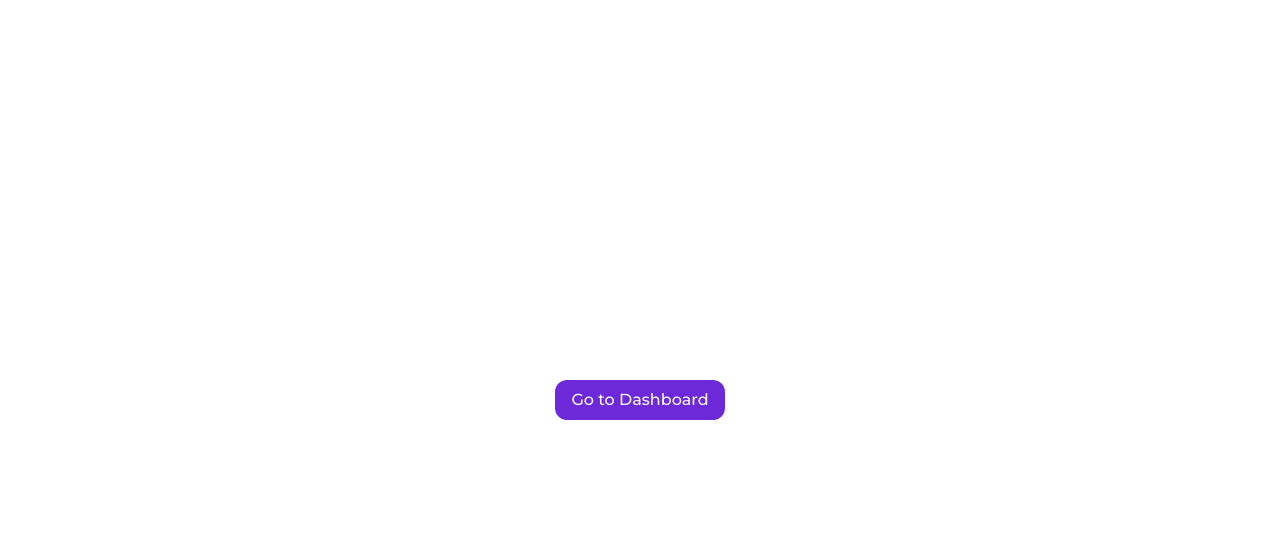
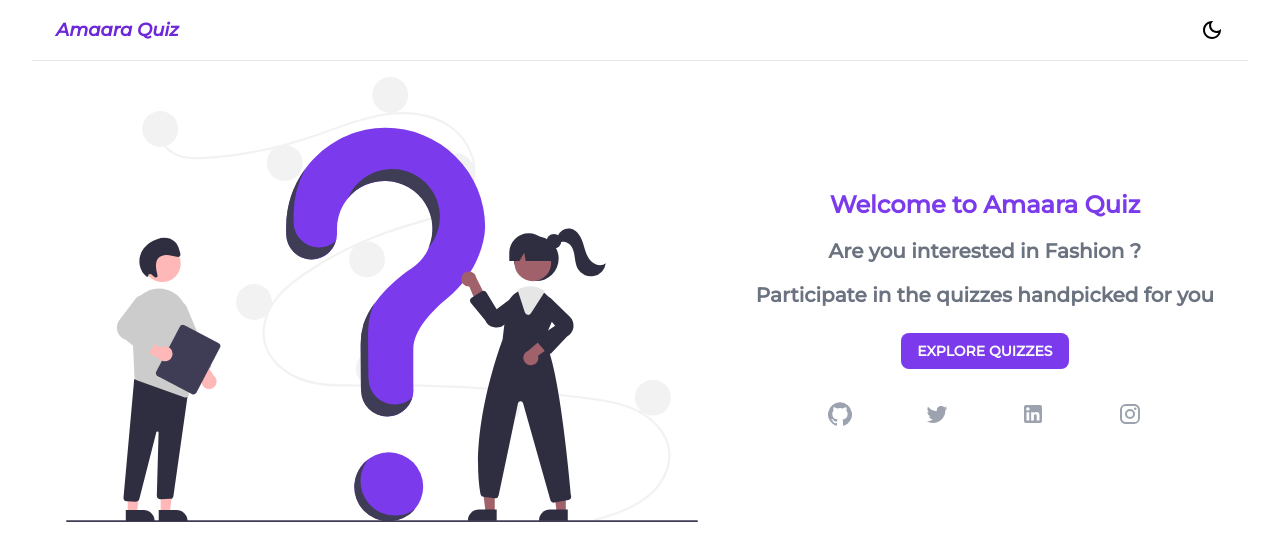
Before and after one commit to sruthiragupathy/Quiz-Master, a React (Create React App) app: page / in a window 1280 px wide. Shown: the top 560 px of the page. Built offline with nearby package versions, Linux system fonts and the light colour scheme.

Commit message:
feat - Add Home Page

```diff
--- a/package.json
+++ b/package.json
@@ -11,6 +11,7 @@
 		"@testing-library/user-event": "^12.8.3",
 		"@types/jest": "^26.0.23",
 		"@types/node": "^12.20.12",
+		"@types/reach__router": "^1.3.7",
 		"@types/react": "^17.0.5",
 		"@types/react-dom": "^17.0.4",
 		"autoprefixer": "^9.8.6",
--- a/src/App.tsx
+++ b/src/App.tsx
@@ -1,29 +1,18 @@
 import React from 'react';
 import './App.css';
 import './index.css';
-import { Dashboard, Quiz } from './Components/index';
-import { Routes, Route, Link } from 'react-router-dom';
+import { Dashboard, Quiz, Home } from './Components/index';
+import { Routes, Route } from 'react-router-dom';
 import { Scoreboard } from './Components/Scoreboard/Scoreboard';
-const Nav = () => {
-	return (
-		<div className='max-w-100, h-screen flex justify-center items-center '>
-			<Link to='/dashboard'>
-				<button className='py-2 px-4 bg-purple-600 hover: bg-purple-700 text-gray-50 rounded-xl outline-none'>
-					Go to Dashboard
-				</button>
-			</Link>
-		</div>
-	);
-};
 
 function App() {
 	return (
 		<div className='min-h-screen font-body text-center text-gray-500 box-border transition duration-500 ease-in-out dark:bg-gray-800 dark:text-gray-50'>
 			<Routes>
-				<Route path='/' element={<Nav />}></Route>
 				<Route path='/dashboard' element={<Dashboard />}></Route>
 				<Route path='/quiz/:quizId' element={<Quiz />}></Route>
 				<Route path='/quiz/:quizId/scoreboard' element={<Scoreboard />}></Route>
+				<Route path='/' element={<Home />}></Route>
 			</Routes>
 		</div>
 	);
--- /dev/null
+++ b/src/Components/Auth/PrivateRoutes.tsx
@@ -0,0 +1,20 @@
+import { Location } from 'history';
+import { Navigate, Route } from 'react-router';
+
+interface Props extends Location {
+	state: { key: string };
+}
+export const PrivateRoutes = ({
+	path,
+	element,
+}: {
+	path: string;
+	element: JSX.Element;
+}) => {
+	const isLoggedIn = false;
+	return isLoggedIn ? (
+		<Route path={path} />
+	) : (
+		<Navigate state={{ from: path }} replace to='/login' />
+	);
+};
--- a/src/Components/Dashboard/Header.tsx
+++ b/src/Components/Dashboard/Header.tsx
@@ -6,10 +6,10 @@ export const Header = () => {
 	const { theme, setTheme } = useTheme();
 
 	return (
-		<nav className=' md:mx-8 font-semibold flex justify-between items-center px-6 py-4 border-b '>
+		<nav className=' md:mx-8 flex justify-between items-center px-6 py-4 border-b '>
 			<Link to='/dashboard' className=''>
-				<div className='text-purple-700 dark:text-purple-500 italic font-semibold text-lg'>
-					amaara quiz
+				<div className='text-purple-700 dark:text-purple-600 italic font-black text-lg'>
+					Amaara Quiz
 				</div>
 			</Link>
 
--- /dev/null
+++ b/src/Components/Home/Home.tsx
@@ -0,0 +1,62 @@
+import { Link } from 'react-router-dom';
+import { Header } from '../Dashboard/Header';
+import quiz_illustrator from '../../database/assets/undraw_Questions_re_1fy7.svg';
+import GitHubIcon from '@material-ui/icons/GitHub';
+import TwitterIcon from '@material-ui/icons/Twitter';
+import LinkedInIcon from '@material-ui/icons/LinkedIn';
+import InstagramIcon from '@material-ui/icons/Instagram';
+
+export const Home = () => {
+	return (
+		<div>
+			<Header />
+			<div className='flex justify-evenly items-center mx-2 my-4 flex-wrap'>
+				<div className='md:w-1/2 w-full'>
+					<img src={quiz_illustrator} alt='' className='w-full h-1/2' />
+				</div>
+				<div className='mt-4'>
+					<div className='text-2xl font-bold text-purple-600 mb-4'>
+						Welcome to Amaara Quiz
+					</div>
+					<div className='text-xl font-semibold mb-4'>
+						Are you interested in Fashion ?
+					</div>
+					<div className='text-xl font-semibold mb-6'>
+						Participate in the quizzes handpicked for you
+					</div>
+					<Link to={`/dashboard`}>
+						<button className='py-2 px-4 bg-purple-600 text-gray-50 text-sm font-semibold rounded-lg hover:bg-purple-700 outline-none mb-8'>
+							EXPLORE QUIZZES
+						</button>
+					</Link>
+					<div className='flex justify-evenly text-gray-400'>
+						<a
+							href='https://github.com/sruthiragupathy'
+							target='_blank'
+							rel='noreferrer'>
+							<GitHubIcon color='inherit'></GitHubIcon>
+						</a>
+						<a
+							href='https://twitter.com/CodesSruthi'
+							target='_blank'
+							rel='noreferrer'>
+							<TwitterIcon color='inherit'></TwitterIcon>
+						</a>
+						<a
+							href='https://www.linkedin.com/in/sruthi-ragupathy-7740ab172/'
+							target='_blank'
+							rel='noreferrer'>
+							<LinkedInIcon color='inherit'></LinkedInIcon>
+						</a>
+						<a
+							href='https://www.instagram.com/sruthi_codes/'
+							target='_blank'
+							rel='noreferrer'>
+							<InstagramIcon color='inherit'></InstagramIcon>
+						</a>
+					</div>
+				</div>
+			</div>
+		</div>
+	);
+};
--- a/src/Components/index.ts
+++ b/src/Components/index.ts
@@ -1,2 +1,4 @@
+export { Home } from './Home/Home';
+export { PrivateRoutes } from './Auth/PrivateRoutes';
 export { Dashboard } from './Dashboard/Dashboard';
 export { Quiz } from './Quiz/Quiz';
```
Also changed, not shown: src/database/assets/undraw_Questions_re_1fy7.svg (added), 1 other file (tests, documents, lock files or other folders).
